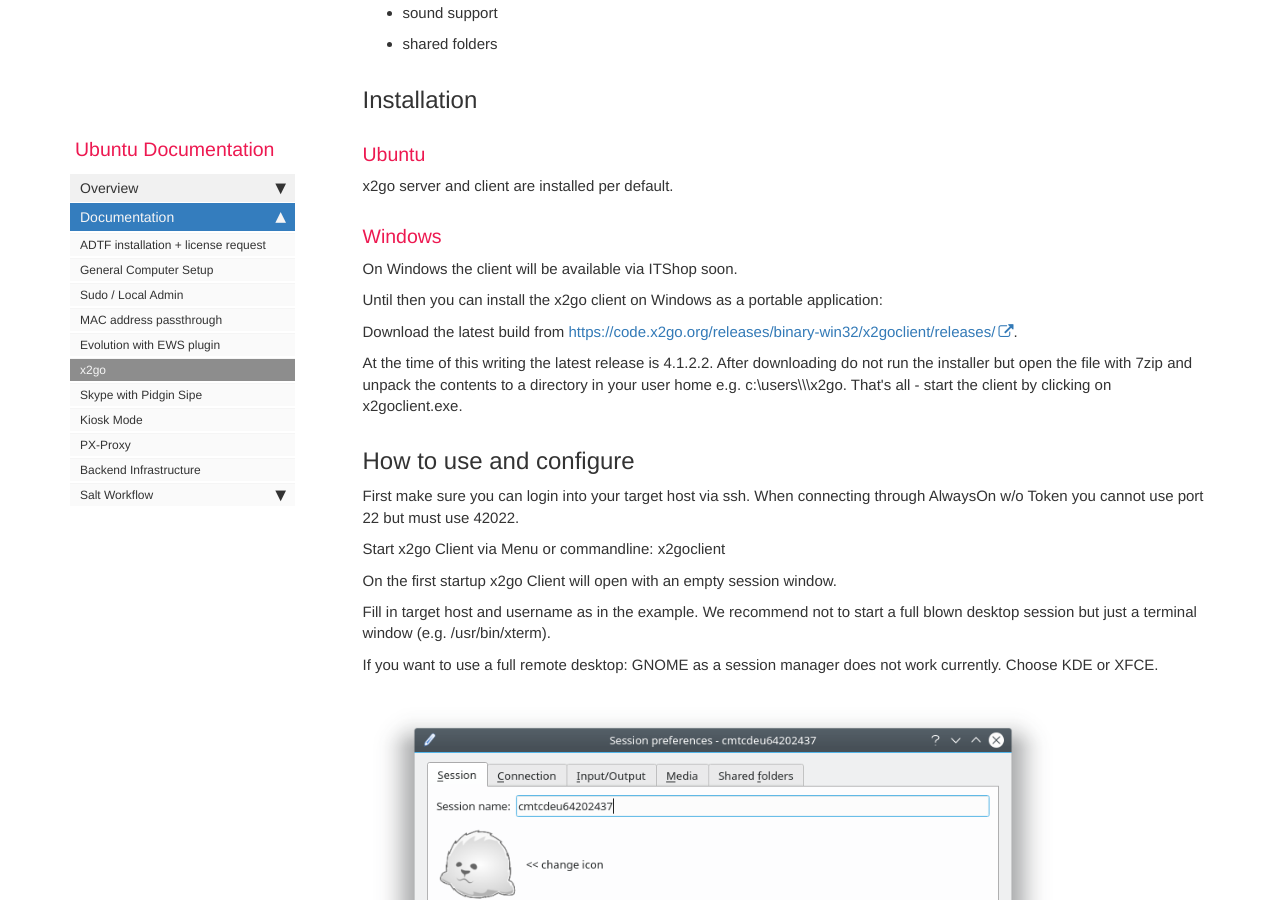
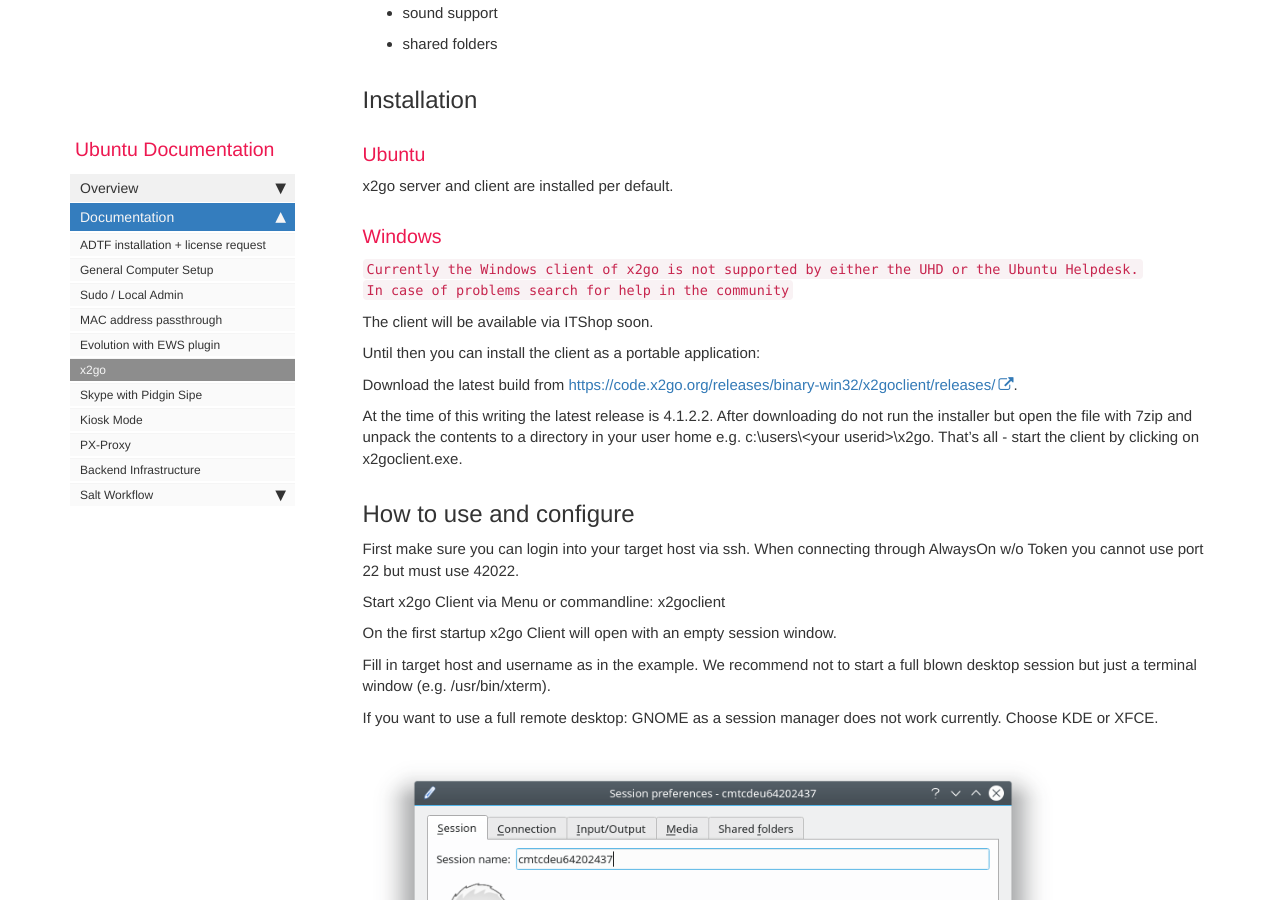
Before and after one commit to RajputPawan/Prometheus, a Jekyll site: the page built from pages/docs/x2go.md, in a window 1280 px wide and 900 px high, scrolled down 631 px. Built offline with Jekyll 4.4.1, drawn with Linux system fonts in a browser that asks for light colours; comment, search, counter and statistics services are not loaded.

Commit message:
x2go: Info about limited support

```diff
--- a/pages/docs/x2go.md
+++ b/pages/docs/x2go.md
@@ -29,13 +29,17 @@
 
 ### Windows
 
-On Windows the client will be available via ITShop soon.
+`Currently the Windows client of x2go is not supported by either the UHD or the Ubuntu Helpdesk.`<br>
+`In case of problems search for help in the community`
 
-Until then you can install the x2go client on Windows as a portable application:
+The client will be available via ITShop soon.
+
+Until then you can install the client as a portable application:
 
 Download the latest build from [https://code.x2go.org/releases/binary-win32/x2goclient/releases/](https://code.x2go.org/releases/binary-win32/x2goclient/releases/).
 
-At the time of this writing the latest release is 4.1.2.2. After downloading do not run the installer but open the file with 7zip and unpack the contents to a directory in your user home e.g. c:\\users\\<userid>\\x2go. That's all - start the client by clicking on x2goclient.exe.
+At the time of this writing the latest release is 4.1.2.2. After downloading do not run the installer but open the file with 7zip and unpack the contents to a directory in your user home e.g. c:\\users\\&lt;your userid&gt;\\x2go. That's all - start the client by clicking on x2goclient.exe.
+
 
 ## How to use and configure
 
```
